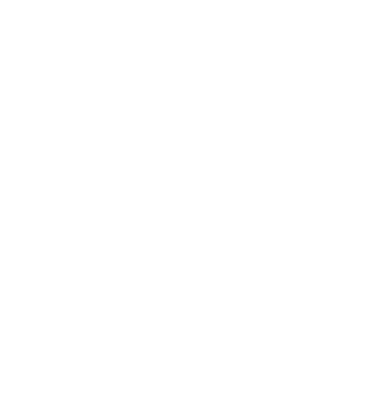
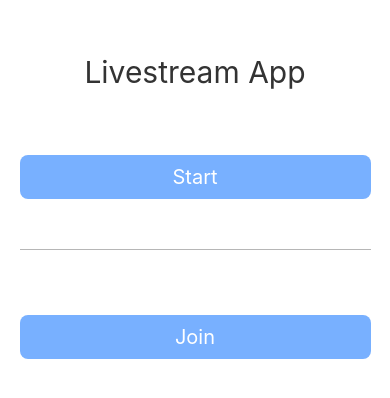
Before and after one commit to zolomohan/react-native-agora-livestreaming-app, a React Native app: screen / in a window 390 px wide. Shown: the part 216-614 px from the top of the page. Built offline with nearby package versions, Linux system fonts and the light colour scheme.

Commit message:
Add Homescreen Buttons

```diff
--- a/App.js
+++ b/App.js
@@ -1,12 +1,61 @@
-import React from 'react'
-import { StyleSheet, Text, View } from 'react-native'
+import React from 'react';
+import { StyleSheet, Text, View, TouchableOpacity } from 'react-native';
 
 export default function App() {
   return (
-    <View>
-      <Text></Text>
+    <View style={styles.container}>
+      <Text style={styles.title}>Livestream App</Text>
+      <View style={styles.createContainer}>
+        <TouchableOpacity style={styles.button}>
+          <Text style={styles.buttonText}>Start</Text>
+        </TouchableOpacity>
+      </View>
+      <View style={styles.joinContainer}>
+        <TouchableOpacity style={styles.button}>
+          <Text style={styles.buttonText}>Join</Text>
+        </TouchableOpacity>
+      </View>
     </View>
-  )
+  );
 }
 
-const styles = StyleSheet.create({})
+const styles = StyleSheet.create({
+  container: {
+    flex: 1,
+    width: '100%',
+    alignItems: 'center',
+    justifyContent: 'center',
+  },
+  title: {
+    fontSize: 30,
+    marginBottom: 50,
+    color: '#333',
+  },
+  createContainer: {
+    width: '90%',
+    justifyContent: 'center',
+    alignItems: 'center',
+  },
+  joinContainer: {
+    width: '90%',
+    justifyContent: 'center',
+    alignItems: 'center',
+    marginTop: 50,
+    paddingTop: 50,
+    borderTopWidth: 1,
+    borderColor: '#22222255',
+  },
+  button: {
+    width: '100%',
+    marginTop: 15,
+    borderRadius: 8,
+    paddingVertical: 10,
+    alignItems: 'center',
+    justifyContent: 'center',
+    backgroundColor: '#78b0ff',
+  },
+  buttonText: {
+    color: '#fff',
+    fontSize: 20,
+  },
+});
```
